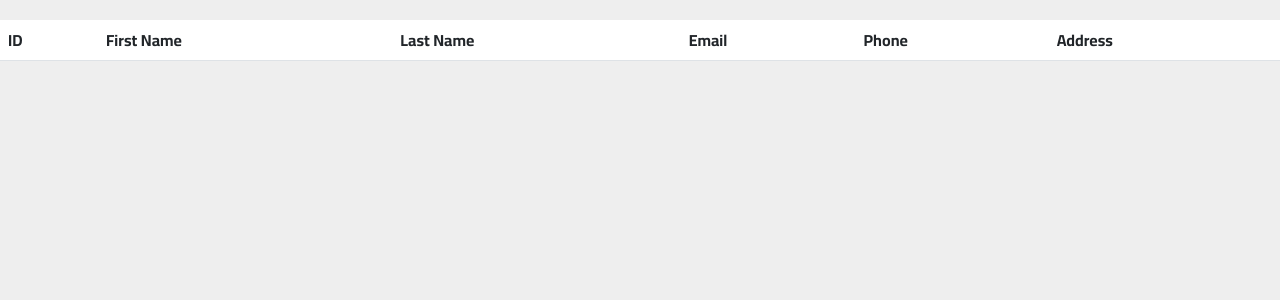
After one commit to Maryam142/Rakaya-Landing-Page-, a PHP site: the page made by myadmin.php in a window 1280 px wide. The commit adds this page. Shown: the top 300 px of the page. Run offline with PHP 8.4, Linux system fonts and the light colour scheme; a user stored in the database is signed in; data comes from the database, SQL or seed files in the repository; a stand-in replaces the project's code that opens the database connection; lists and menus that the app fills with data are empty.

Commit message:
fetch users from database

```diff
--- a/home.php
+++ b/home.php
@@ -125,7 +125,7 @@ if (isset($_POST['edit'])) {
 // delete the profile
 if (isset($_POST['delete'])) {
   if (count($homeerrors) == 0) {
-    $query =  "DELETE FROM users WHERE `users`.`id` = $userid";
+    $query =  "DELETE FROM users WHERE `users`.`id` = $userID";
     $resultofediting = mysqli_query($conn, $query);
     if ($resultofediting) {
       $ConfirmeditMsg = "تم حذف الحساب ";
--- /dev/null
+++ b/myadmin.php
@@ -0,0 +1,85 @@
+<?php include('./DB_conn.php');
+
+session_start();
+if (!isset($_SESSION['logged_in'])) {
+  header('location: logIn.php');
+  die();
+}
+
+$user_email = $_SESSION['user_email'];
+
+$fetchquery = "SELECT * FROM users ";
+$result = mysqli_query($conn, $fetchquery);
+$row = mysqli_fetch_assoc($result);
+
+
+
+?>
+
+<!DOCTYPE html>
+<html>
+
+<head>
+  <meta charset="utf-8">
+  <meta content="width=device-width, initial-scale=1.0" name="viewport">
+  <meta name="description"
+    content="Landing page of Rakaya management consulting company, A company that provides management consulting companies to develop and present them and provide smart technical solutions to overcome administrative and technical problems and achieve their goals successfully. It also provides commercial and commercial digital services.">
+  <!--Tab Tilte and Icon-->
+  <title>Rakaya</title>
+  <link href="img/minilogo.png" rel="icon">
+  <!-- animate -->
+  <link href="https://unpkg.com/aos@2.3.1/dist/aos.css" rel="stylesheet">
+  <link href="libraris\animate.css\animate.min.css" rel="stylesheet">
+  <!--icon -->
+  <link
+    href="https://fonts.googleapis.com/css2?family=Cairo:wght@200;300;400;500;600;700;900;1000&family=Rubik:ital,wght@0,300;0,400;0,500;0,600;0,700;0,800;1,300;1,400;1500;1,600&display=swap"
+    rel="stylesheet">
+  <link href="https://maxcdn.bootstrapcdn.com/font-awesome/4.7.0/css/font-awesome.min.css" rel="stylesheet">
+  <!-- font -->
+ <link href="https://fonts.gstatic.com" rel="preconnect" crossorigin>
+  <link
+    href="https://fonts.googleapis.com/css2?family=Almarai:wght@300;400;700;800&family=Cairo:wght@700;800;900;1000&display=swap"
+    rel="stylesheet">
+  <!-- bootstrap -->
+  <link href="https://cdn.jsdelivr.net/npm/bootstrap@5.3.0/dist/css/bootstrap.min.css" rel="stylesheet"
+    integrity="sha384-9ndCyUaIbzAi2FUVXJi0CjmCapSmO7SnpJef0486qhLnuZ2cdeRhO02iuK6FUUVM" crossorigin="anonymous">
+  <link href="https://cdn.jsdelivr.net/npm/bootstrap-icons@1.10.5/font/bootstrap-icons.css" rel="stylesheet">
+
+  <link href="css\style.css" rel="stylesheet">
+</head>
+
+<body>
+
+
+<table class="table">
+<thead>
+    <tr>
+        <th>ID</th>
+        <th>First Name</th>
+        <th>Last Name</th>
+        <th>Email</th>
+        <th>Phone</th>
+        <th>Address</th>
+    </tr>
+    <tr>
+        <?php
+        while($row = mysqli_fetch_assoc($result)){
+            echo "<tr>
+            <td> " . $row["id"] . "</td>
+            <td> " . $row["Fname"] . "</td>
+            <td> " . $row["Lname"] . "</td>
+            <td> " . $row["Email"] . "</td>
+            <td> " . $row["Phone"] . "</td>
+            <td>
+               <a href='update'>Update</a>
+               <a href='delete'>Delete</a>
+            </td>";
+        }
+
+
+        ?>
+    </tr>
+</thead>
+</table>
+</body>
+</html>
```
